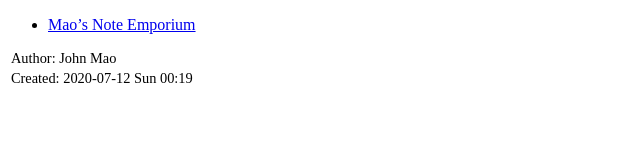
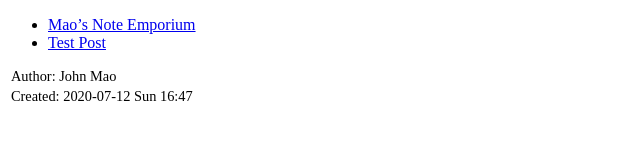
Before and after one commit to johnrmao/johnrmao.github.io, a plain HTML site: page sitemap.html in a window 1280 px wide. Shown: the whole page, without its empty margins (0-640 px from the left). Drawn offline with Linux system fonts and the light colour scheme.

```diff
--- a/css/stylesheet.css
+++ /dev/null
@@ -1,3 +0,0 @@
-* {
-    background-color: #2F2F42;
-}
--- a/sitemap.html
+++ b/sitemap.html
@@ -3,7 +3,7 @@
 "http://www.w3.org/TR/xhtml1/DTD/xhtml1-strict.dtd">
 <html xmlns="http://www.w3.org/1999/xhtml" lang="en" xml:lang="en">
 <head>
-<!-- 2020-07-12 Sun 00:19 -->
+<!-- 2020-07-12 Sun 16:47 -->
 <meta http-equiv="Content-Type" content="text/html;charset=utf-8" />
 <meta name="viewport" content="width=device-width, initial-scale=1" />
 <title>&lrm;</title>
@@ -222,11 +222,12 @@
 <div id="content">
 <ul class="org-ul">
 <li><a href="index.html">Mao&rsquo;s Note Emporium</a></li>
+<li><a href="20200712.html">Test Post</a></li>
 </ul>
 </div>
 <div id="postamble" class="status">
 <p class="author">Author: John Mao</p>
-<p class="date">Created: 2020-07-12 Sun 00:19</p>
+<p class="date">Created: 2020-07-12 Sun 16:47</p>
 </div>
 </body>
 </html>
```
Also changed, not shown: index.html (+3 -2 lines), 1 other file.
